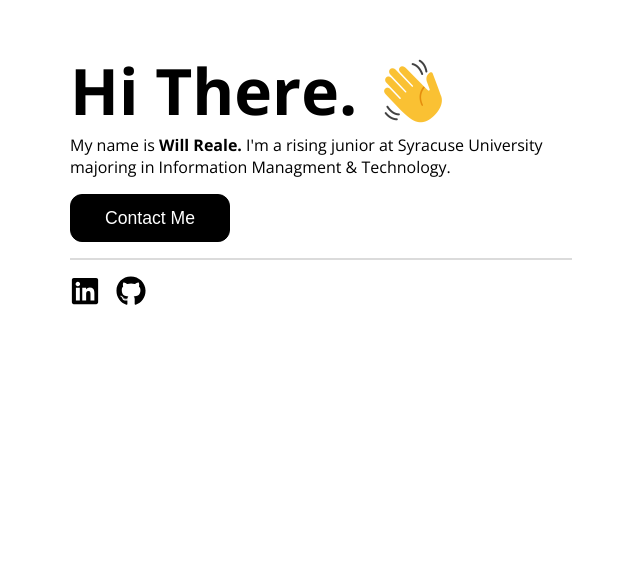
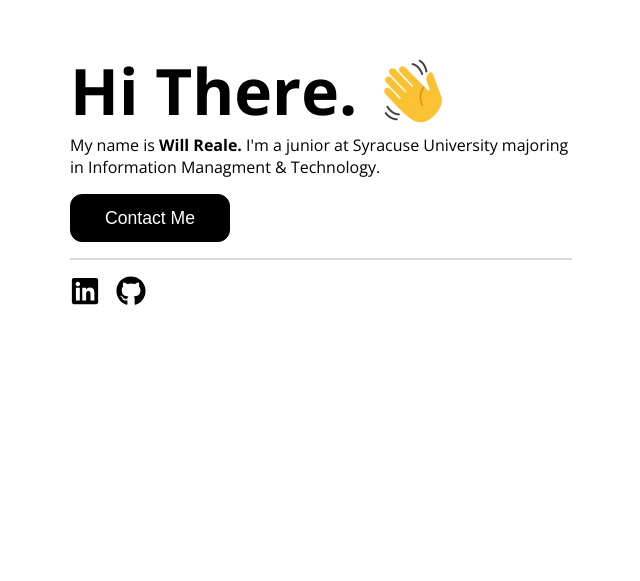
Before and after one commit to wreale/Personal-Portfolio, a Next.js app: page / in a window 1280 px wide. Shown: the part 219-800 px from the top of the page, without its empty margins (250-890 px from the left). Built offline with nearby package versions, Linux system fonts and the light colour scheme.

Commit message:
changed bio to reflect current school year

```diff
--- a/components/LandingDetails.js
+++ b/components/LandingDetails.js
@@ -15,7 +15,7 @@ const LandingDetails = () => {
                 width={50}
             />
         </div>
-        <div className={styles.blurb}>My name is <h1 className={styles.name}>Will Reale.</h1> I'm a rising junior at Syracuse University majoring in Information Managment & Technology.</div>
+        <div className={styles.blurb}>My name is <h1 className={styles.name}>Will Reale.</h1> I'm a junior at Syracuse University majoring in Information Managment & Technology.</div>
         <Button href="mailto: wrreale@syr.edu">Contact Me</Button>
         <hr className={styles.line}></hr>
         <div>
```
